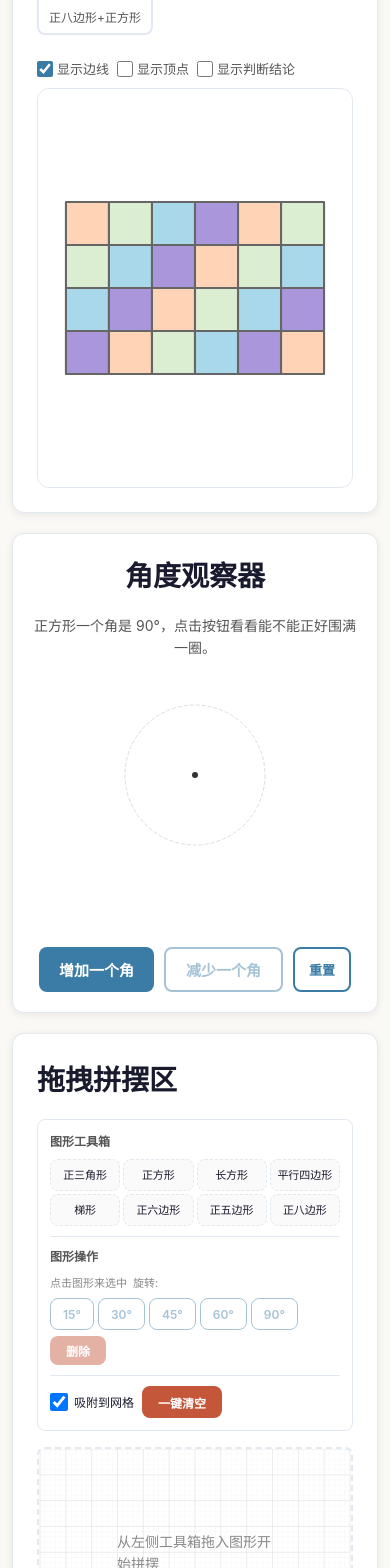
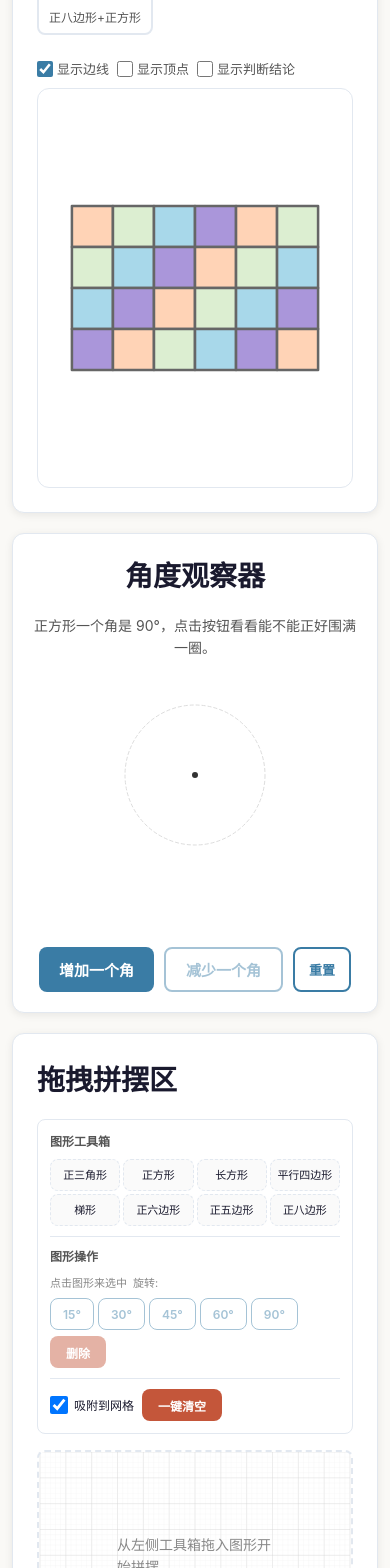
Before and after one commit to hello-yunshu/YYS-tessellation-lab, a React (Vite) app: page / in a window 390 px wide. Shown: the part 2514-4082 px from the top of the page. Built offline with nearby package versions, Linux system fonts and the light colour scheme.

Commit message:
fix: 删除按钮窄屏尺寸、触屏取消选中、密铺图形缩至80%
- 窄屏600px断点下删除按钮与一键清空保持同样大小(min-height:32px)
- 触屏点击空白区域可取消选中(canvas touchend处理)
- 密铺实验室图形size从28缩至22(约80%)

```diff
--- a/src/components/DragPlayground.tsx
+++ b/src/components/DragPlayground.tsx
@@ -230,8 +230,13 @@ export default function DragPlayground() {
     moveDrag(touch.clientX, touch.clientY);
   };
 
-  const handleTouchEnd = () => {
-    endDrag();
+  // canvas 上的 touchend：拖拽结束 + 触屏点击空白取消选中
+  const handleCanvasTouchEnd = () => {
+    if (dragging) {
+      endDrag();
+    } else if (!wasDraggingRef.current) {
+      setSelectedId(null);
+    }
   };
 
   const handleCanvasClick = () => {
@@ -347,8 +352,8 @@ export default function DragPlayground() {
           onMouseUp={handleMouseUp}
           onMouseLeave={handleMouseUp}
           onTouchMove={handleTouchMove}
-          onTouchEnd={handleTouchEnd}
-          onTouchCancel={handleTouchEnd}
+          onTouchEnd={handleCanvasTouchEnd}
+          onTouchCancel={handleCanvasTouchEnd}
           onClick={handleCanvasClick}
         >
           <svg viewBox={`0 0 ${VB_WIDTH} ${VB_HEIGHT}`} xmlns="http://www.w3.org/2000/svg" preserveAspectRatio="xMidYMid meet">
--- a/src/components/TilingCanvas.tsx
+++ b/src/components/TilingCanvas.tsx
@@ -14,7 +14,7 @@ export default function TilingCanvas() {
 
   const config = getShapeConfig(selectedShape);
   const tiles = useMemo(
-    () => config.generateTiles(6, 4, 28),
+    () => config.generateTiles(6, 4, 22),
     [selectedShape]
   );
 
--- a/src/styles/tiling.css
+++ b/src/styles/tiling.css
@@ -424,6 +424,7 @@
     min-height: 28px;
   }
   .drag-toolbox .tool-ops .btn-danger.btn-sm {
-    min-height: 28px;
+    min-height: 32px;
+    padding: 6px 16px;
   }
 }
```
